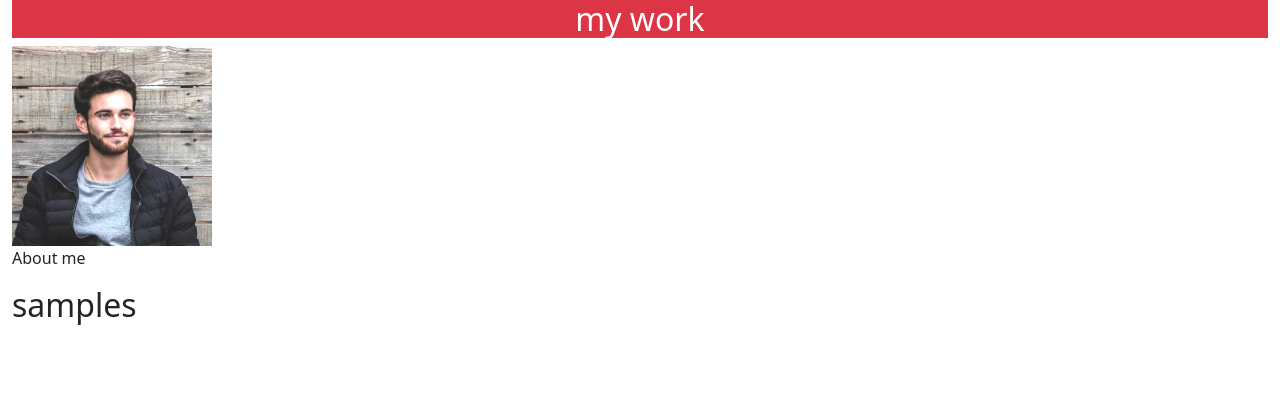
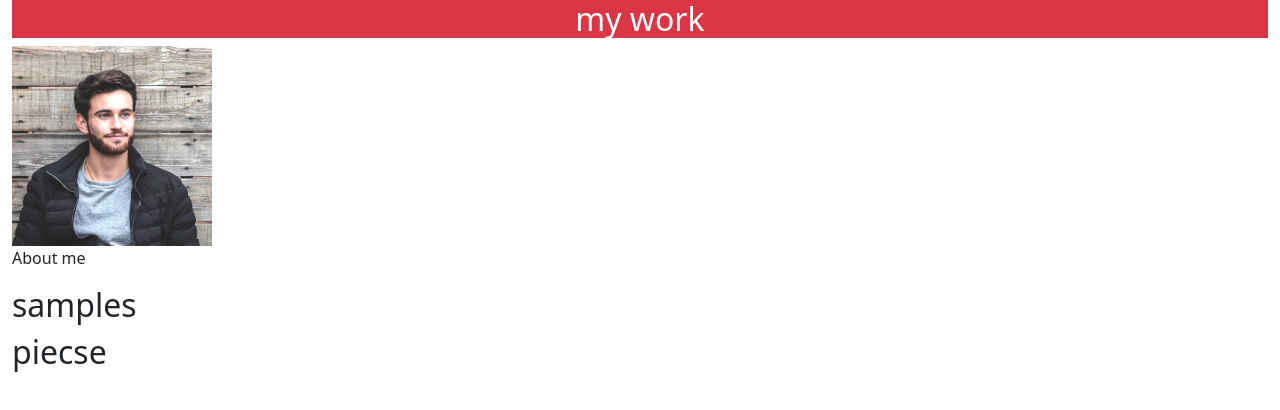
Before and after one commit to Rakeshmanne032/My-portfolio, a website: page index.html in a window 1280 px wide. Drawn offline with nearby package versions, Linux system fonts and the light colour scheme; some icons are missing.

```diff
--- a/index.html
+++ b/index.html
@@ -13,6 +13,7 @@
     <img src="public/profile.jpg" width="200" height="200">
     <p>About me</p>
     <h2>samples</h2>
+    <h2>piecse</h2>
     <a href="public/instagramlogin.html"></a>
 </body>
 </html>
```
